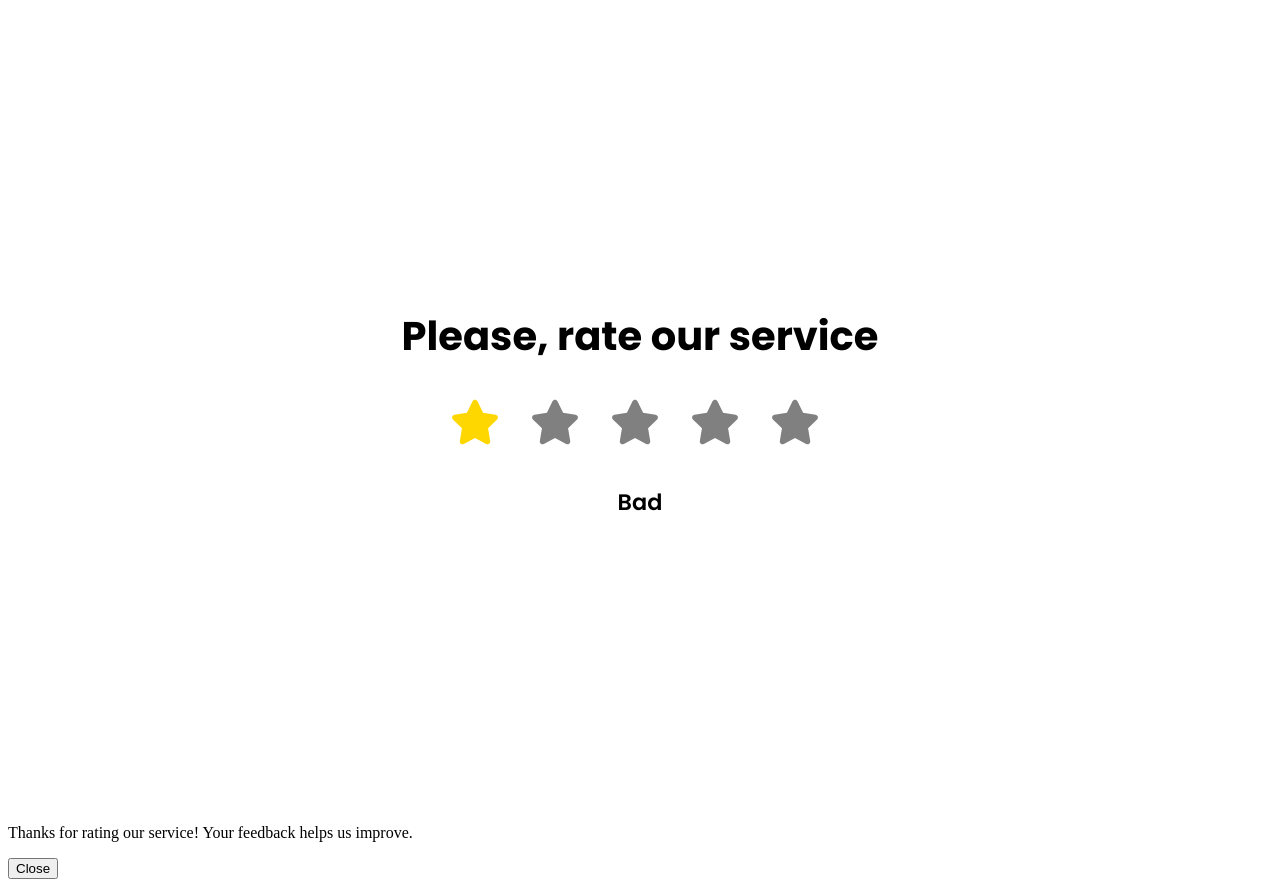
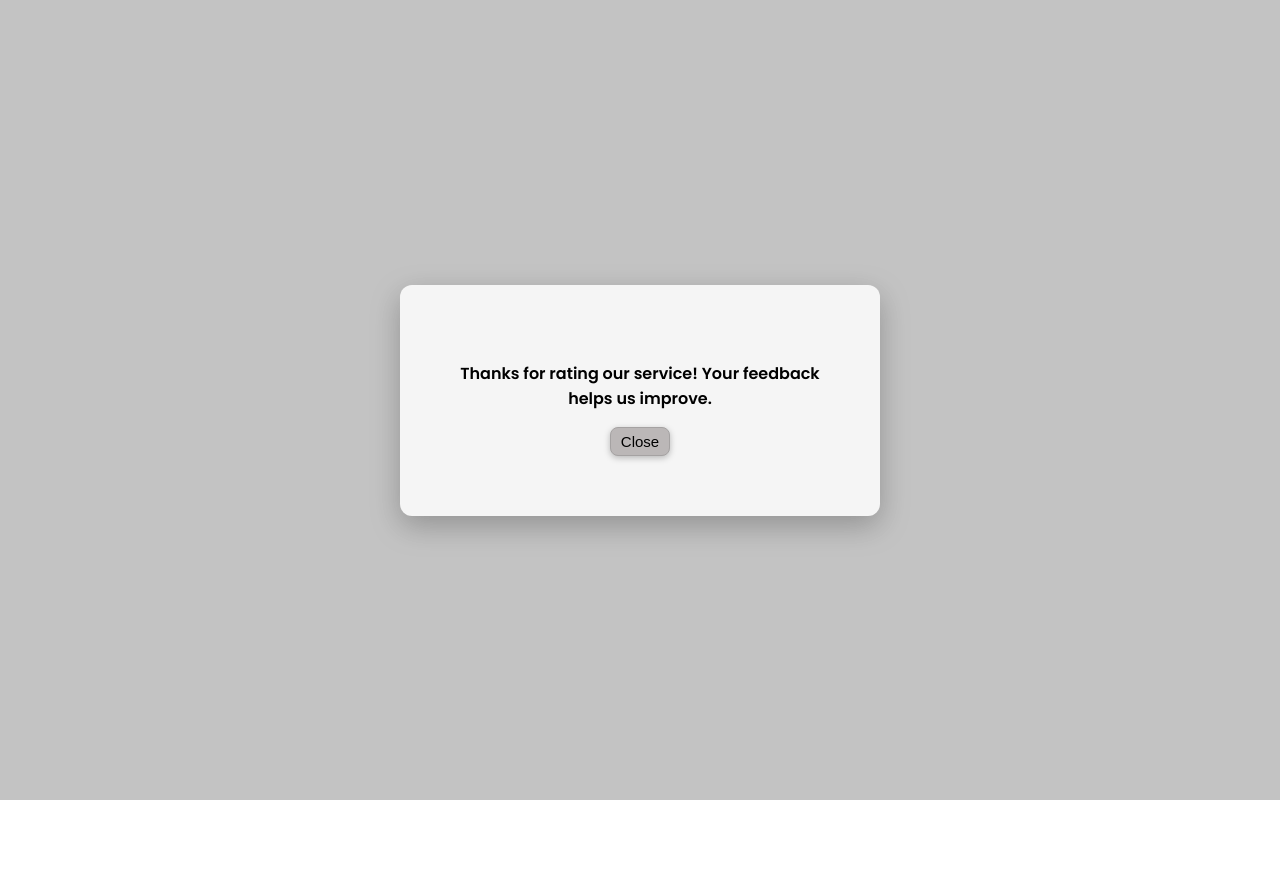
Before and after one commit to Luz-Moreno-Campos/rating-system, a React (Create React App) app: page / in a window 1280 px wide. Both pictures are taken after a click on the item 475 px from the left and 442 px from the top of the page. After the commit the page ends 816 px from the top, so only its background shows below. Built offline with nearby package versions, Linux system fonts and the light colour scheme.

Commit message:
created styles for dialog

```diff
--- a/src/components/Dialog.js
+++ b/src/components/Dialog.js
@@ -1,9 +1,11 @@
 function Dialog(props) {
 
   return (
+    <div className="dialog-backdrop">
       <div className="dialog">
-      <p>Thanks for rating our service! Your feedback helps us improve.</p>
-      <button onClick={props.closeDialog}>Close</button>
+        <p>Thanks for rating our service! Your feedback helps us improve.</p>
+        <button onClick={props.closeDialog}>Close</button>
+      </div>
     </div>
   );
 }
--- a/src/css/index.css
+++ b/src/css/index.css
@@ -1,11 +1,10 @@
-
 .rating-container {
   height: 100vh;
   max-width: 600px;
-  display:flex;
+  display: flex;
   flex-direction: column;
   margin: auto;
-  justify-content: center ;
+  justify-content: center;
   align-items: center;
   font-family: "Poppins", sans-serif
 }
@@ -17,8 +16,8 @@
 
 .rating-stars {
   display: flex;
-  list-style:  none;
-  gap:30px;
+  list-style: none;
+  gap: 30px;
   margin-right: 50px;
 }
 
@@ -28,3 +27,38 @@
   font-size: 1.4rem;
   font-weight: 600;
 }
+
+
+
+.dialog {
+  background-color: whitesmoke;
+  padding: 60px;
+  border-radius: 12px;
+  max-width: 360px;
+  width: 90%;
+  text-align: center;
+  box-shadow: 0 10px 30px rgba(0, 0, 0, 0.25);
+  font-family: "Poppins", sans-serif;
+  font-weight: 600;
+}
+
+.dialog-backdrop {
+  position: fixed;
+  inset: 0;
+  background: rgba(147, 146, 146, 0.55);
+  display: flex;
+  justify-content: center;
+  align-items: center;
+  z-index: 9999;
+}
+
+button {
+  padding: 5px 10px;
+  font-size: 15px;
+  border-radius: 8px;
+  background-color: rgb(187, 183, 183);
+  border:1px solid rgb(165, 162, 162);
+  font-weight: 500;
+  box-shadow: 0 2px 6px rgba(0, 0, 0, 0.25);
+
+}
```
